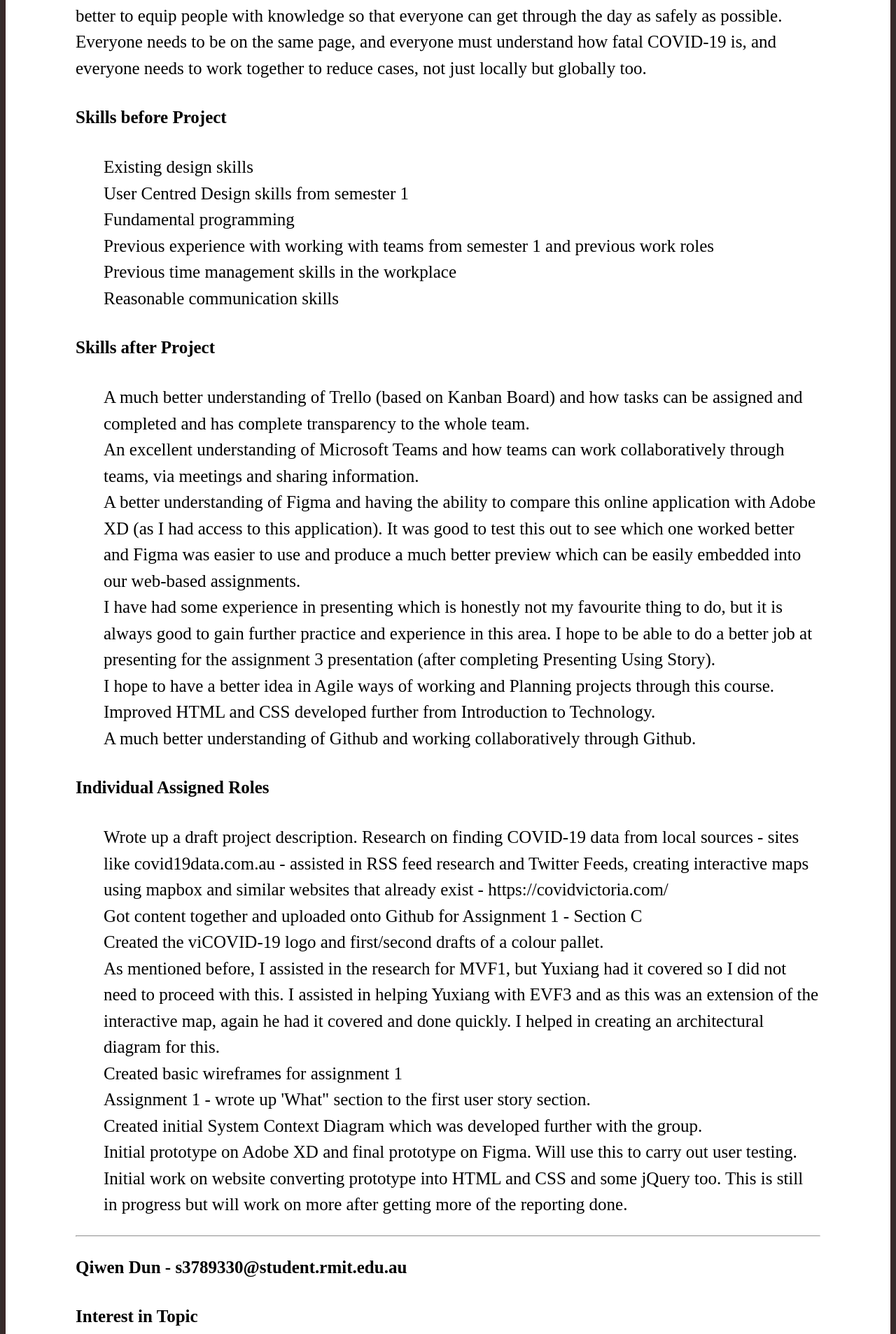
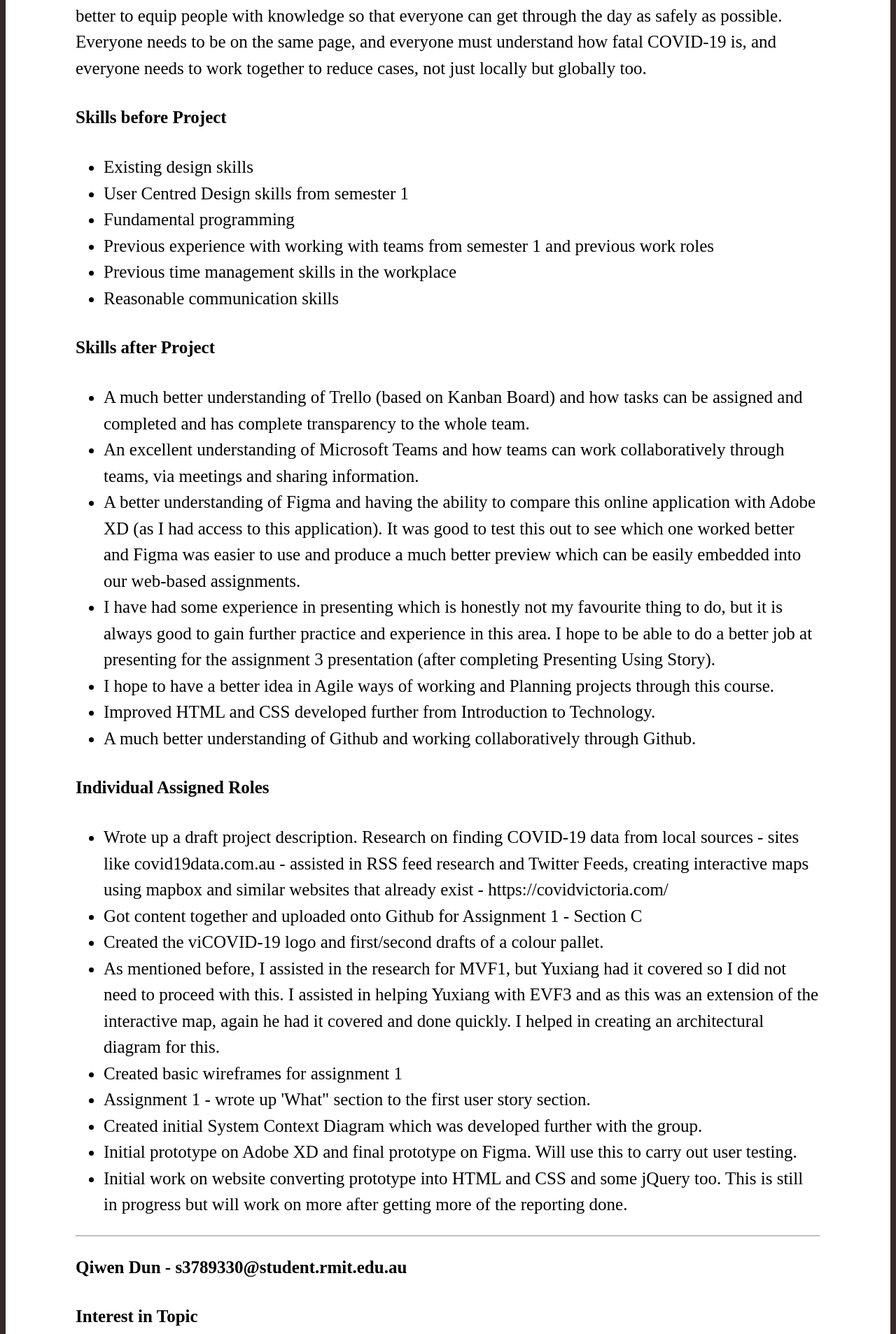
Before and after one commit to Alpha-Zett/Alpha-Zett.github.io, a PHP site: page /A3Home.html in a window 1280 px wide. Shown: the part 1053-2960 px from the top of the page at 70% size. Run offline with PHP 8.4, Linux system fonts and the light colour scheme.

Commit message:
Update bitA3report.css

```diff
--- a/AssignmentPart3/report/assets/bitA3report.css
+++ b/AssignmentPart3/report/assets/bitA3report.css
@@ -149,6 +149,6 @@
   background: #F37070;
 }
 
-ul {
+#Milestones {
   list-style-type: none;
 }
```
